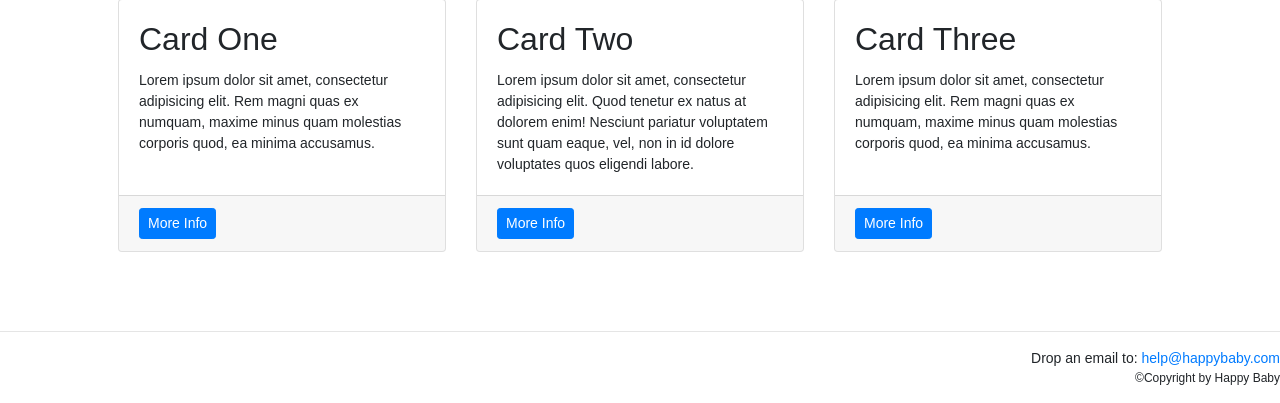
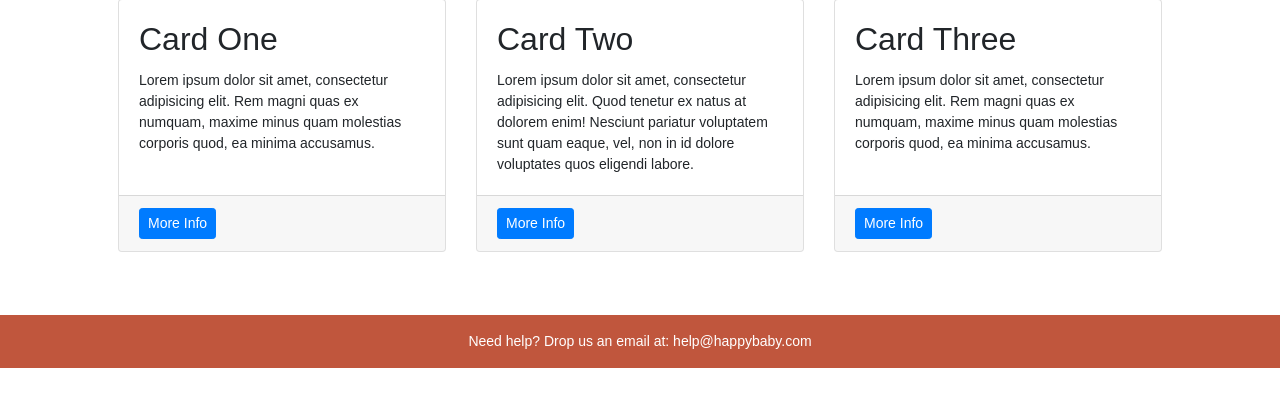
Before and after one commit to 15WattPowerBrick/ECAD_ASSG_1, a PHP site: page /index.php in a window 1280 px wide. Shown: the part 930-1333 px from the top of the page. After the commit the page ends 1298 px from the top, so only its background shows below. Run offline with PHP 8.4, Linux system fonts and the light colour scheme.

Commit message:
Updated footer look

```diff
--- a/footer.php
+++ b/footer.php
@@ -1,14 +1,24 @@
 </div> <!-- close the column in 3rd Row -->
 </div> <!-- close the 3rd Row -->
 <!-- 4th Row -->
-<div class="row" >
+<!-- <div class="row" >
  <div class="col-sm-12" style="text-align: right; ">
      <hr />
     Drop an email to:
      <a href="mailto:mamaya@np.edu.sg"> help@happybaby.com</a>
      <p style="font-size:12px">&copy;Copyright by Happy Baby</p>
 </div>
-</div>
+</div> -->
+<!-- Copy this code to have a working example -->
+<footer class="bg-primary text-white text-center text-lg-start">
+
+    <!-- Copyright -->
+    <div class="text-center p-3" style="background-color: #c0563d">
+        Need help? Drop us an email at:
+      <a class="text-white" href="mailto:help@happybaby.com">help@happybaby.com</a>
+    </div>
+    <!-- Copyright -->
+  </footer>
 </div>
 <!-- Close the bootstrap container -->
 </body>
```
